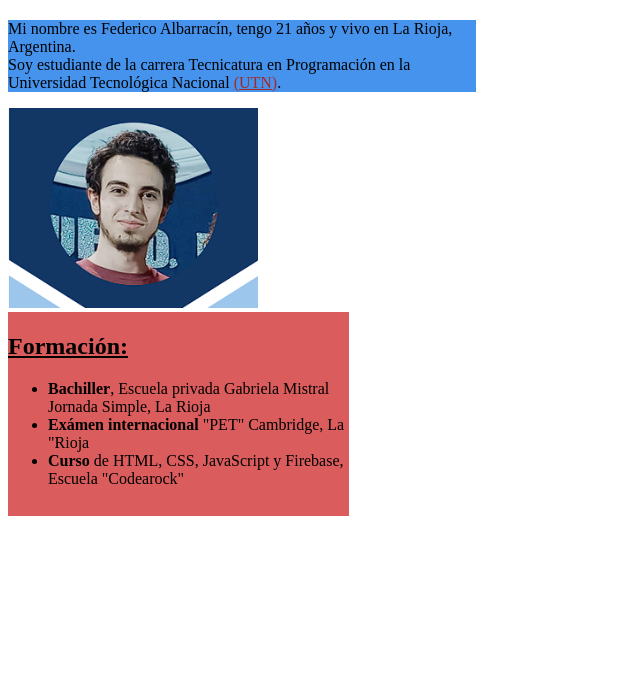
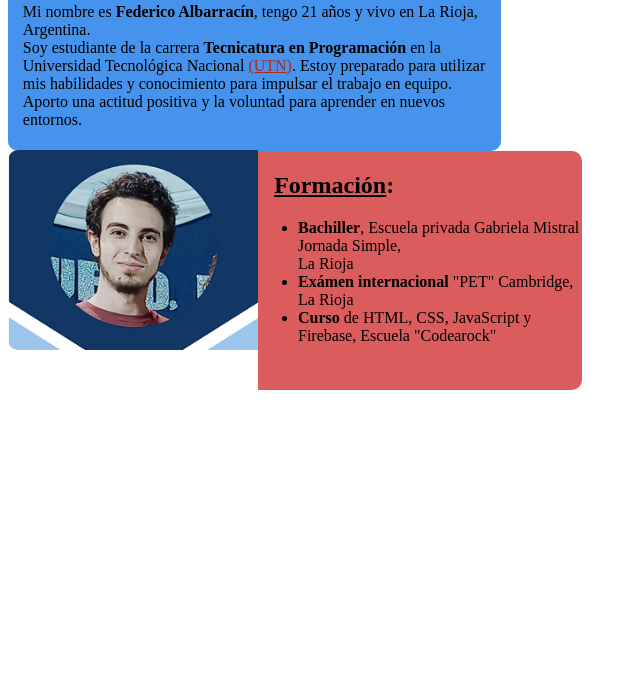
Before and after one commit to FedeAlbarracin/FedeAlbarracin.github.io, a plain HTML site: page index.html in a window 1280 px wide. Shown: the part 110-800 px from the top of the page, without its empty margins (0-640 px from the left). Drawn offline with Linux system fonts and the light colour scheme.

Commit message:
Se mejoró el orden y la estética de los bloques

```diff
--- a/index.html
+++ b/index.html
@@ -3,24 +3,28 @@
     <head>
         <link rel="stylesheet" type= "text/css" href="styles.css">
         <title>Mi primer pagina!</title>
+        <meta charset="UTF-8">
     </head>
     <body>
         <h1>Presen<span style="color: white;">taci</span><span style="color: yellow;">ón pe</span><span style="color: white;">rso</span>nal</h1>
-        <div style="background-color: rgb(69, 147, 236); margin-right: 63%;">
+        <div style="background-color: rgb(69, 147, 236); margin-right: 61%; margin-top: -2%; padding-top: 0.1%; margin-bottom: -0.1%; padding-bottom: 0.5%; border-radius: 10px;">
         <p>
-            Mi nombre es Federico Albarracín, tengo 21 años y vivo en La Rioja, Argentina. <br>
-            Soy estudiante de la carrera Tecnicatura en Programación en la Universidad Tecnológica Nacional <a href="https://es.wikipedia.org/wiki/Universidad_Tecnológica_Nacional">(UTN)</a>.
+            Mi nombre es <strong>Federico Albarracín</strong>, tengo 21 años y vivo en La Rioja, Argentina. <br>
+            Soy estudiante de la carrera <strong>Tecnicatura en Programación</strong> en la Universidad Tecnológica Nacional <a href="https://es.wikipedia.org/wiki/Universidad_Tecnológica_Nacional">(UTN)</a>.
+            Estoy preparado para utilizar mis habilidades y conocimiento para impulsar el trabajo en equipo. <br>
+            Aporto una actitud positiva y la voluntad para aprender en nuevos entornos.
         </p>
         </div>
         <img src="img/foto.png" alt="Foto de perfil" width="250px" height="200px">
-        <div style="background-color: rgb(218, 92, 92); margin-right: 73%; padding-bottom: 1%; padding-top: 0.1%;">
-        <h2><strong><u>Formación:</u></strong></h2>
+        <div style="background-color: rgb(218, 92, 92); margin-right: 74.4%; padding-bottom: 2.3%; padding-top: 0.1%; margin-top: -0.2%; position: relative; left: 250px; bottom: 200px; border-top-right-radius: 10px; border-bottom-right-radius: 10px;">
+        <h2 style="padding-left: 5%;"><strong><u>Formación</u>:</strong></h2>
         <ul>
             <li>
-                <strong>Bachiller</strong>, Escuela privada Gabriela Mistral Jornada Simple, La Rioja
+                <strong>Bachiller</strong>, Escuela privada Gabriela Mistral Jornada Simple, <br>
+                La Rioja
             </li>
             <li>
-            <strong>Exámen internacional</strong> "PET" Cambridge, La "Rioja
+            <strong>Exámen internacional</strong> "PET" Cambridge, La Rioja
             </li>
             <li>
             <strong>Curso</strong> de HTML, CSS, JavaScript y Firebase, Escuela "Codearock"
--- a/styles.css
+++ b/styles.css
@@ -1,6 +1,6 @@
 h1 {
 color: rgb(69, 147, 236);
-background-color: rgb(0, 0, 0); margin-right: 83%; padding-bottom: 1%;
+background-color: rgb(0, 0, 0); margin-right: 83%; border-radius: 10px; margin-bottom: 2%;
 }
 a:link {
     color: brown;
@@ -9,8 +9,15 @@ a:visited {
     color: rgb(0, 0, 0);
 }
 a:hover {
+    color: aliceblue;
+}
+a:active {
     color: blue;
 }
-a:active {
-    color: aliceblue;
+img {
+    border-top-left-radius: 10px;
+    border-bottom-left-radius: 10px;
 }
+p {
+    margin-left: 3%;
+}
```
